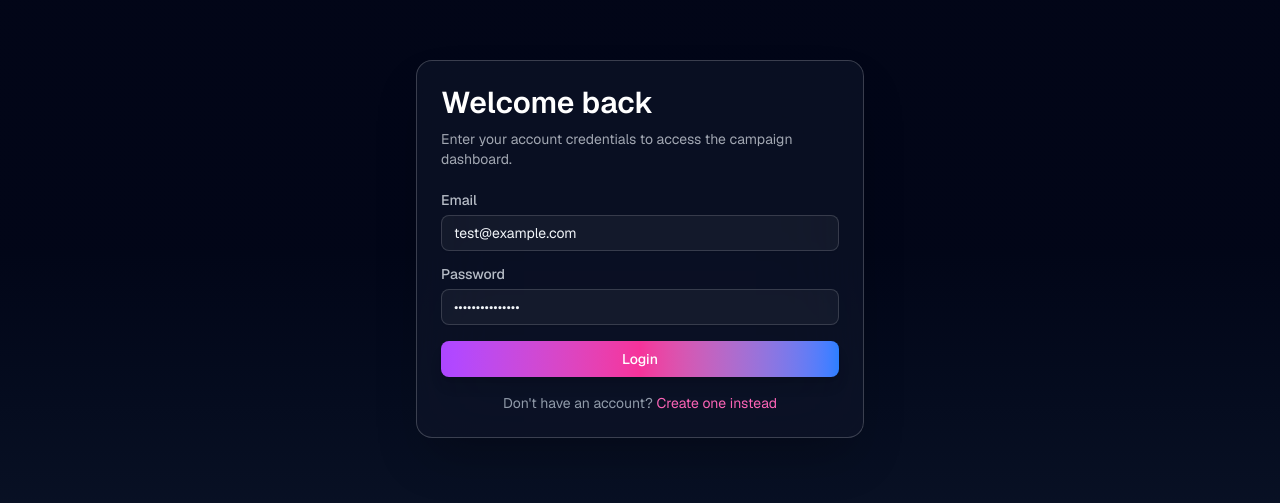
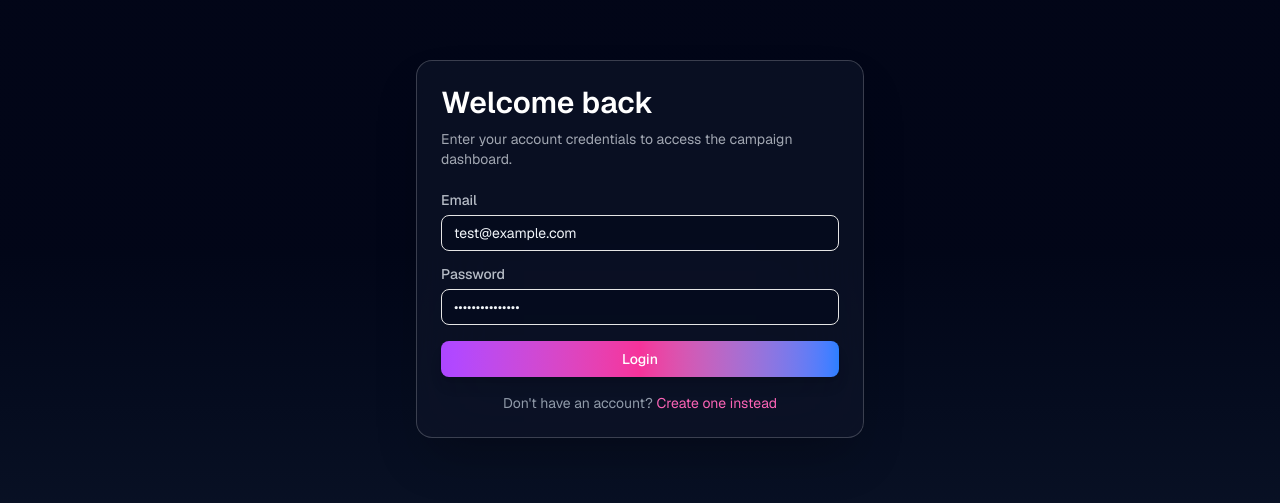
Before and after one commit to sidharth0dev/ai-marketing-campaign, a Next.js app in the folder frontend/: page /login in a window 1280 px wide. Shown: the part 151-654 px from the top of the page. Built offline with nearby package versions, Linux system fonts and the light colour scheme.

Commit message:
Fix: Correct types for ThemeProvider

```diff
--- a/frontend/src/components/theme-provider.tsx
+++ b/frontend/src/components/theme-provider.tsx
@@ -1,31 +1,10 @@
-'use client'
+"use client"
 
-import * as React from 'react'
-import { ThemeProvider as NextThemesProvider } from 'next-themes'
+import * as React from "react"
 
-interface ThemeProviderProps {
-  children: React.ReactNode
-  attribute?: string
-  defaultTheme?: string
-  enableSystem?: boolean
-  disableTransitionOnChange?: boolean
+import { ThemeProvider as NextThemesProvider } from "next-themes"
+import { type ThemeProviderProps } from "next-themes/dist/types"
+
+export function ThemeProvider({ children, ...props }: ThemeProviderProps) {
+  return <NextThemesProvider {...props}>{children}</NextThemesProvider>
 }
-
-export function ThemeProvider({
-  children,
-  attribute = 'class',
-  defaultTheme = 'dark',
-  enableSystem = false,
-  disableTransitionOnChange = true,
-}: ThemeProviderProps) {
-  return (
-    <NextThemesProvider
-      attribute={attribute}
-      defaultTheme={defaultTheme}
-      enableSystem={enableSystem}
-      disableTransitionOnChange={disableTransitionOnChange}
-    >
-      {children}
-    </NextThemesProvider>
-  )
-}
```
